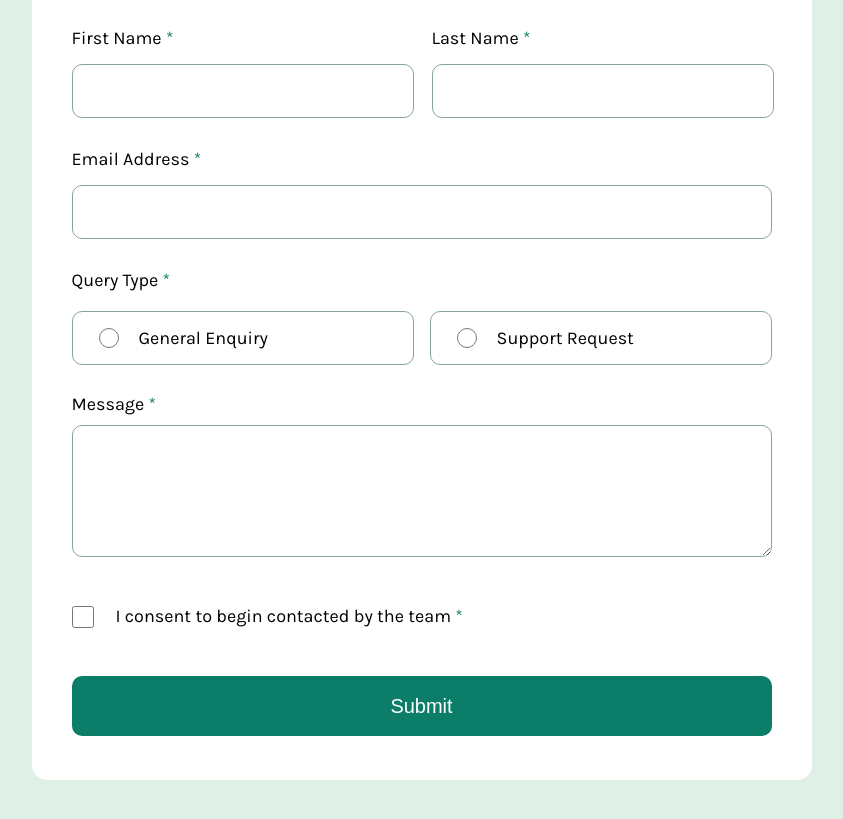
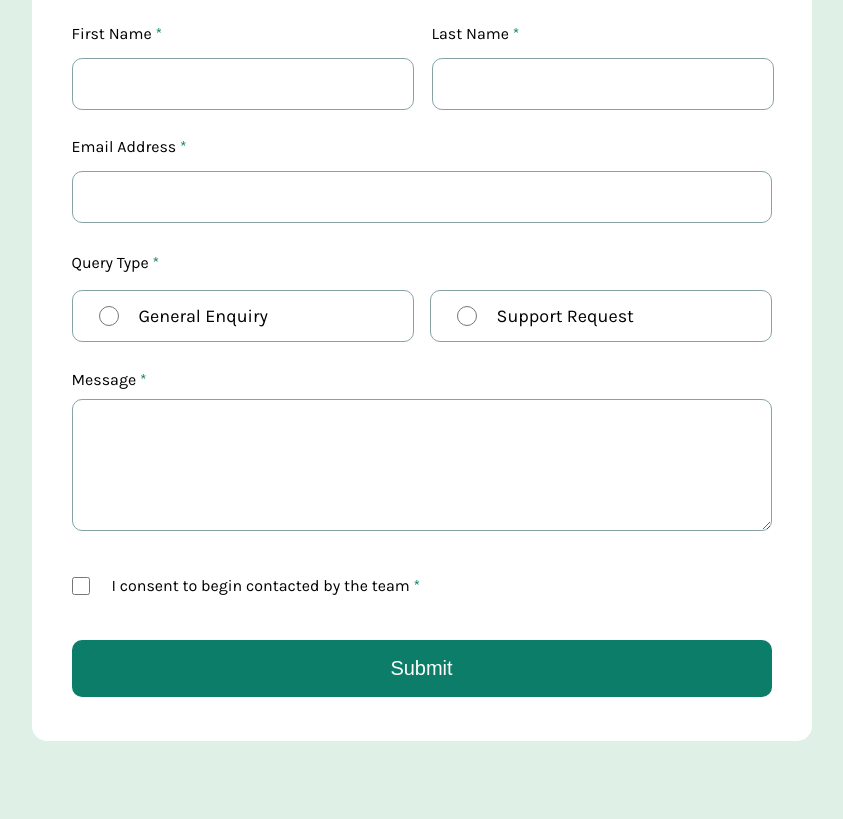
Before and after one commit to kalin-angelov/fm-contact-form, a plain HTML site: page index.html in a window 1280 px wide. Shown: the part 211-1030 px from the top of the page, without its empty margins (241-1084 px from the left). Drawn offline with Linux system fonts and the light colour scheme.

Commit message:
Update index.css

```diff
--- a/index.css
+++ b/index.css
@@ -20,18 +20,17 @@ span {
 .form-container {
     border-radius: 15px;
     background-color: hsl(0, 0%, 100%);
-    display: block;
     margin: 30px calc((100vw - 345px) / 2);
     padding: 30px 25px;
 
     .personal-info {
-        padding-top: 30px;
+        padding-top: 27px;
         padding-bottom: 15px;
     }
 
     .input-box, .input-box-email {
         width: 245px;
-        height: 52px;
+        height: 50px;
         border: 1px solid;
         border-radius: 10px;
         padding: 0 24px;
@@ -44,7 +43,7 @@ span {
 
     .query-header {
         padding-top: 30px;
-        padding-bottom: 20px;
+        padding-bottom: 18px;
     }
 
     .query-box-enquiry, .query-box-request {
@@ -53,7 +52,7 @@ span {
         justify-content: start;
         gap: 20px;
 
-        height: 52px;
+        height: 50px;
         border-radius: 10px;
         border: 1px solid hsl(186, 15%, 59%);
         padding: 0 26px;
@@ -91,11 +90,11 @@ span {
         align-items: center;
         gap: 22px;
 
-        margin-top: 46px;
+        margin-top: 43px;
 
         .checkbox {
-            width: 22px;
-            height: 22px;
+            width: 18px;
+            height: 18px;
         }
 
         .checkbox-label {
@@ -112,7 +111,7 @@ span {
         background-color: #0c7d69;
         font-size: 16px;
         cursor: pointer;
-        margin-top: 46px;
+        margin-top: 42px;
     }
 
     .error-message {
@@ -138,8 +137,7 @@ span {
     figure {
         margin-bottom: 14px;
         display: inline-block;
-        width: 22px;
-        height: 22px;
+
         img {
             width: inherit;
             height: inherit;
@@ -155,6 +153,7 @@ span {
 @media screen and (min-width: 1024px) {
     .form-container {
         width: 700px;
+        height: 774;
         margin: 127px calc((100vw - 735px) / 2);
         padding: 44px 40px;
 
@@ -166,20 +165,11 @@ span {
                 width: 292px;
                 font-size: 20px;
             }
-
-        }
-
-        .personal-info {
-            font-size: 18px;
         }
 
         .input-box-email {
             width: 650px;
             font-size: 20px;
-        }
-
-        .query-header {
-            font-size: 18px;
         }
 
         .query-container {
@@ -194,25 +184,15 @@ span {
             }
         }
 
-        .textarea-label {
-            font-size: 18px;
-        }
-
         textarea {
             width: 650px;
             height: 82px;
             font-size: 20px;
         }
 
-        .checkbox-box {
-            .checkbox-label {
-                font-size: 18px;
-            }
-        }
-
         button {
             width: 700px;
-            height: 60px;
+            height: 57px;
             font-size: 20px;
         }
 
```
